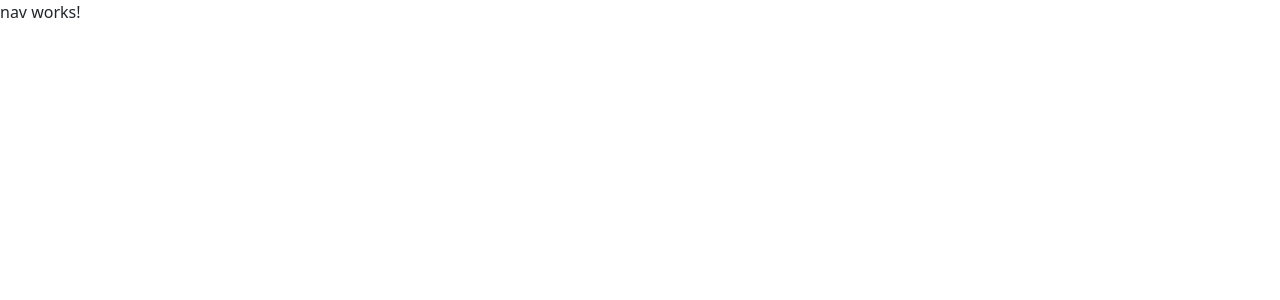
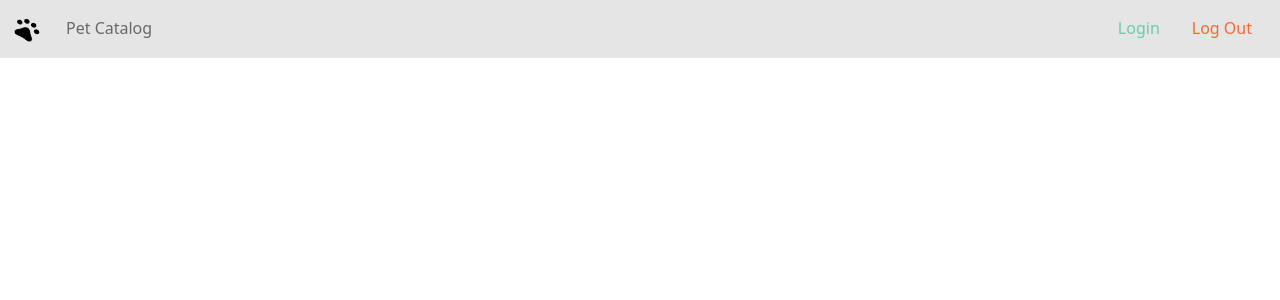
Before and after one commit to MatinKHD/PetShop-Swagger, an Angular app: page / in a window 1280 px wide. Shown: the top 300 px of the page. Built offline with nearby package versions, Linux system fonts and the light colour scheme.

Commit message:
designing nav

```diff
--- a/src/app/core/components/nav/nav.component.css
+++ b/src/app/core/components/nav/nav.component.css
@@ -0,0 +1,46 @@
+#navbar-logo {
+  width: 30px;
+  height: 24px;
+  transform: rotate(30deg);
+  display: none;
+}
+#toggler{
+  width: 30px;
+  height: 30px;
+}
+.nav-color {
+  background: rgba(0,0,0,0.1);
+}
+.nav-link::after {
+  content: '';
+  margin: 0;
+  padding: 0;
+  display: block;
+  width: 0%;
+  height: .1rem;
+  color: black;
+  background-color: black;
+  transition:all ease-out 600ms  ;
+}
+#nav-link-logout::after {
+  background-color: orangered;
+}
+#nav-link-login::after{
+  background-color: mediumaquamarine;
+}
+.nav-link:hover::after{
+  width: 100%;
+}
+#profile > a:first-child {
+  color: mediumaquamarine;
+}
+#profile > a:last-child {
+  color: rgba(255, 69, 0, 0.79);
+}
+
+#profile > a:hover:first-child {
+  color: mediumseagreen;
+}
+#profile > a:hover:last-child {
+  color: orangered;
+}
--- a/src/app/core/components/nav/nav.component.html
+++ b/src/app/core/components/nav/nav.component.html
@@ -1 +1,38 @@
-<p>nav works!</p>
+<nav class="navbar navbar-expand-lg navbar-light nav-color mb-3">
+  <div class="container-fluid">
+    <a class="navbar-brand d-none d-lg-block" [routerLink]="'pet'">
+      <span>
+        <img id="navbar-logo" class="d-none d-lg-block" src="assets/pets_FILL0_wght400_GRAD0_opsz48.png" alt="">
+      </span>
+    </a>
+
+    <!-- Step 3: Toggle the value of the property when the toggler button is clicked. -->
+    <button class="navbar-toggler ms-auto" type="button" (click)="isMenuCollapsed = !isMenuCollapsed">
+      <img id="toggler" src="../../../../assets/menu_open_FILL0_wght400_GRAD0_opsz48.png" alt="">
+    </button>
+
+    <!-- Step 2: Add the ngbCollapse directive to the element below. -->
+    <div [ngbCollapse]="isMenuCollapsed" class="collapse navbar-collapse">
+      <ul class="navbar-nav text-center">
+        <li class="nav-item active">
+          <!-- Step 4: Close the menu when a link is clicked. -->
+          <a class="nav-link" [routerLink]="'pet'" (click)="isMenuCollapsed = true">Pet Catalog</a>
+        </li>
+        <li class="nav-item">
+        </li>
+      </ul>
+      <div  id="profile" class="d-lg-flex ms-auto text-center  ">
+        <a id="nav-link-login" class="nav-link d-sm-block" [routerLink]="'user/login'" (click)="isMenuCollapsed = true">Login</a>
+        <a id="nav-link-logout" class="nav-link" [routerLink]="'.'" (click)="isMenuCollapsed = true">Log Out</a>
+<!--        <div ngbDropdown>-->
+<!--          <button class="btn btn-out-line-primary" id="dorpdown1" ngbDropdownToggle>test</button>-->
+<!--          <div ngbDropdownMenu aria-labelledby="dorpdown1">-->
+<!--              <button ngbDropdownItem>1</button>-->
+<!--              <button ngbDropdownItem>1</button>-->
+<!--              <button ngbDropdownItem>1</button>-->
+<!--          </div>-->
+<!--        </div>-->
+      </div>
+    </div>
+  </div>
+</nav>
--- a/src/app/core/components/nav/nav.component.ts
+++ b/src/app/core/components/nav/nav.component.ts
@@ -6,7 +6,7 @@ import { Component, OnInit } from '@angular/core';
   styleUrls: ['./nav.component.css']
 })
 export class NavComponent implements OnInit {
-
+  isMenuCollapsed! :boolean;
   constructor() { }
 
   ngOnInit(): void {
--- a/src/app/user/user.module.ts
+++ b/src/app/user/user.module.ts
@@ -14,6 +14,10 @@ import { LoginComponent } from './components/login/login.component';
   imports: [
     CommonModule,
     UserRoutingModule
+  ],
+  exports: [
+    SignupComponent,
+    LoginComponent
   ]
 })
 export class UserModule { }
```
Also changed, not shown: src/app/core/core.module.ts (+6 -1 lines), src/assets/menu_open_FILL0_wght400_GRAD0_opsz48.png (added), src/assets/pets_FILL0_wght400_GRAD0_opsz48.png (added).
